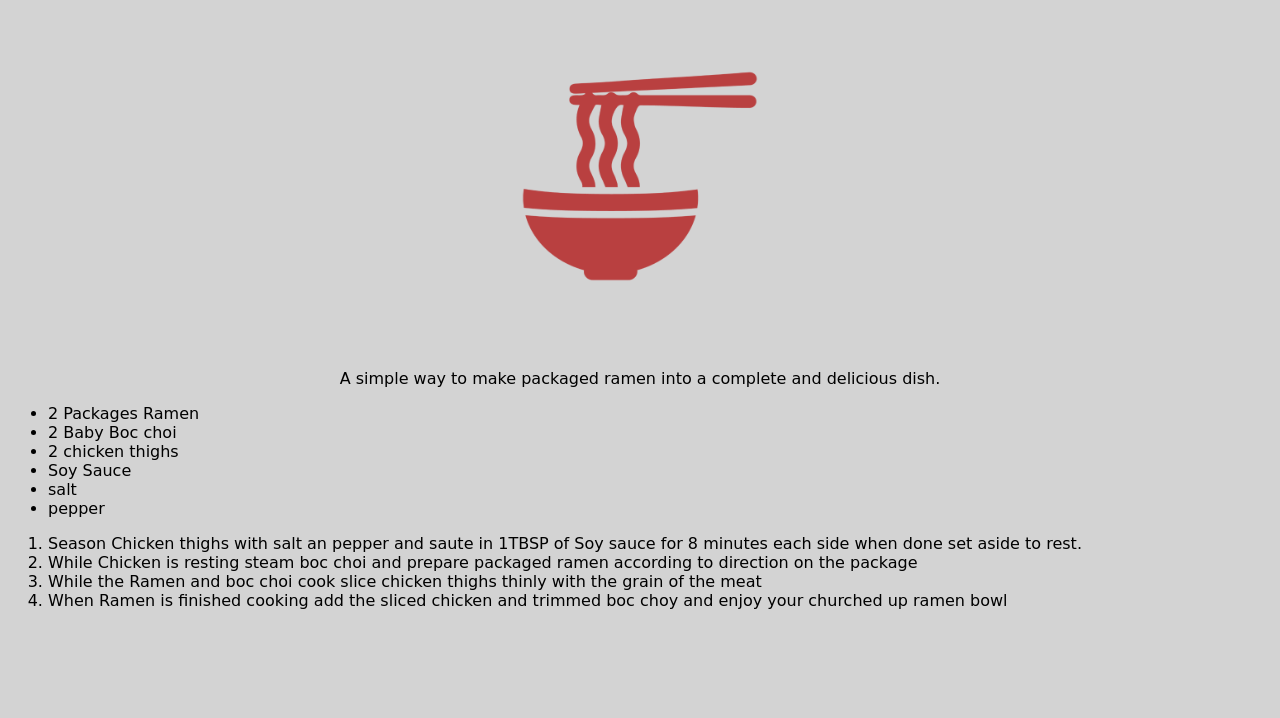
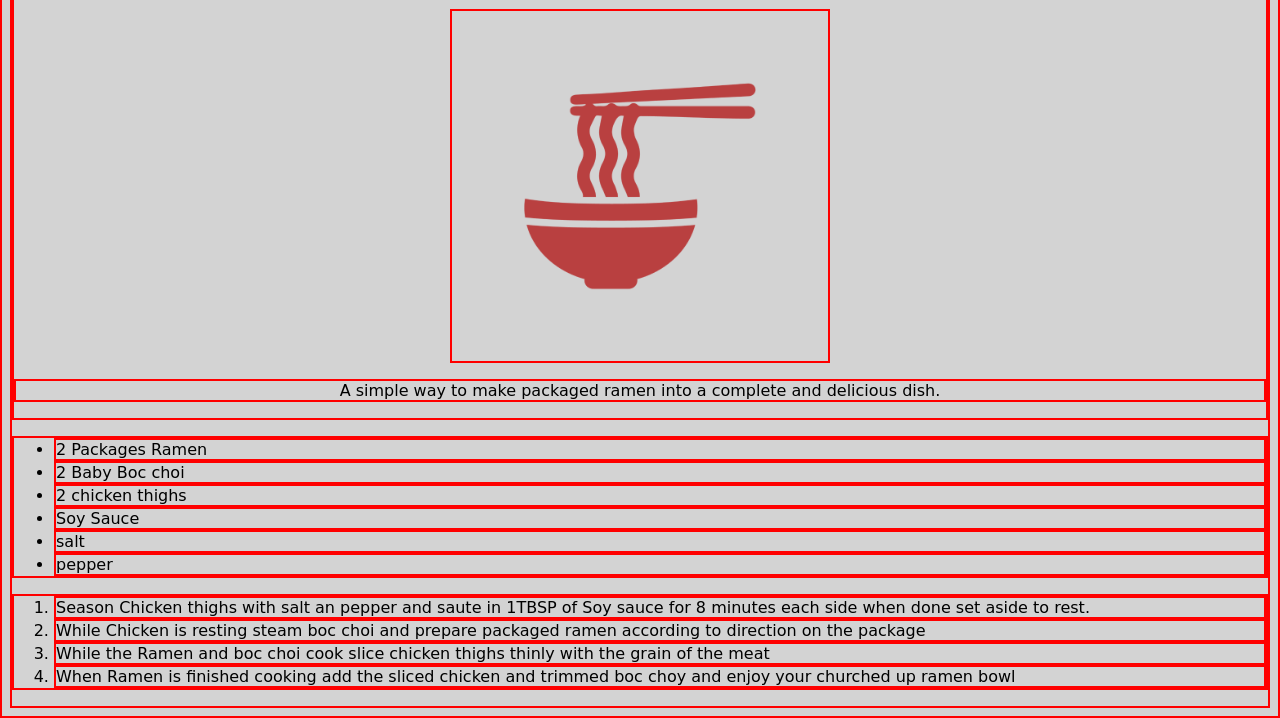
Before and after one commit to F-Sossi/odin-recipes, a plain HTML site: page recipes/ramen.html in a window 1280 px wide. Shown: the part 107-825 px from the top of the page. Before the commit the page ends 800 px from the top, so only its background shows below. Drawn offline with Linux system fonts and the light colour scheme.

Commit message:
CSS updates minor

```diff
--- a/css/style.css
+++ b/css/style.css
@@ -1,5 +1,6 @@
 * {
     background-color: lightgrey;
+    border: 2px solid red;
 }
 
 a {
@@ -14,6 +15,7 @@ h1 {
 .description {
     text-align: center;
     font-family: cursive;
+    text-align: center;
 }
 
 .ingredients {
```
